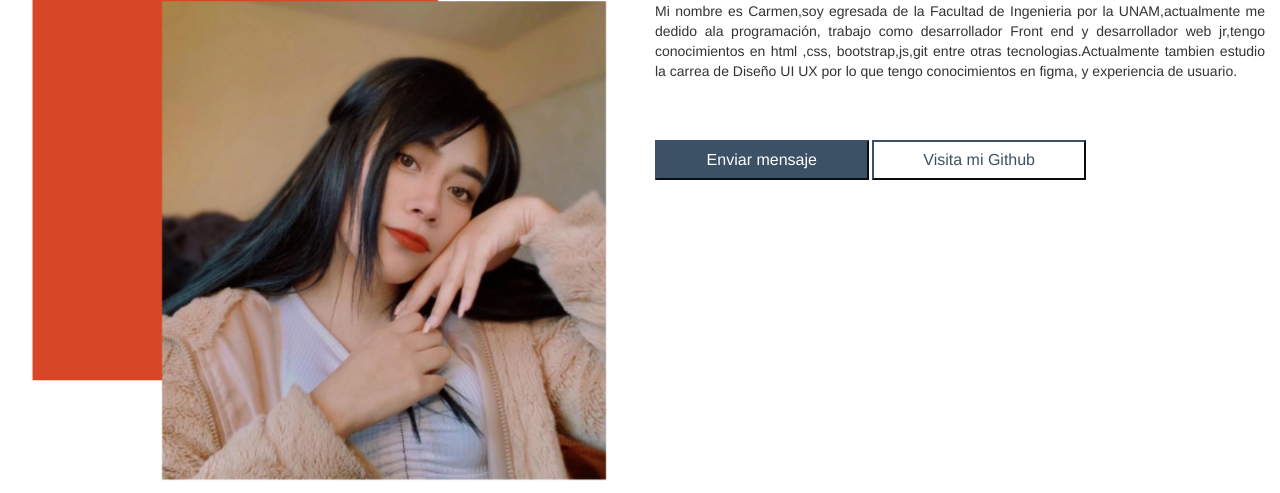
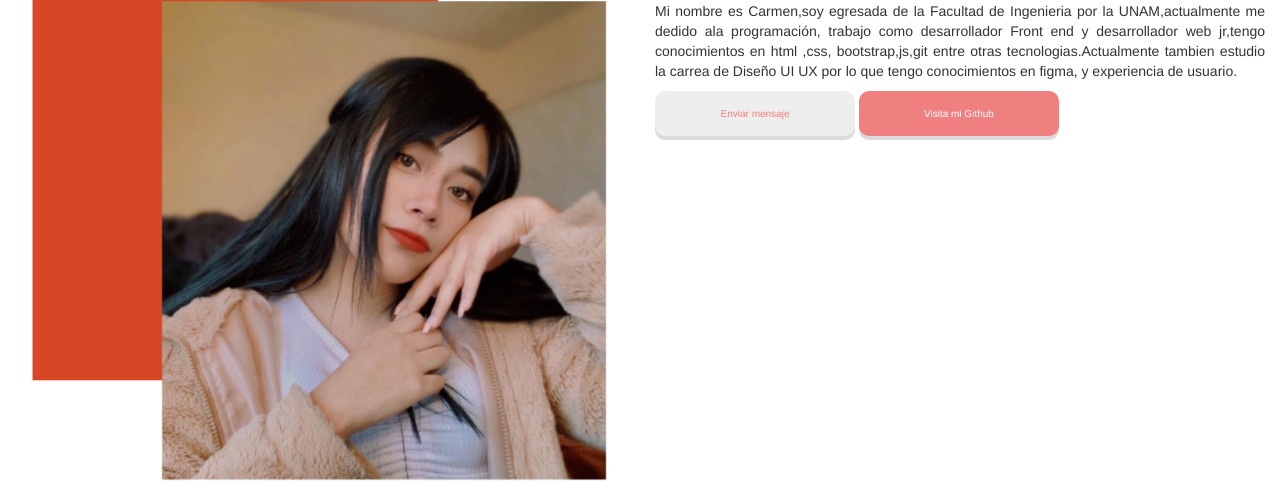
Before and after one commit to Hellocarmenn/miportafolio, a website: page index.html in a window 1280 px wide. Shown: the part 307-800 px from the top of the page. Drawn offline with nearby package versions, Linux system fonts and the light colour scheme.

Commit message:
Arreglando botones2

```diff
--- a/index.html
+++ b/index.html
@@ -90,8 +90,9 @@
                 bootstrap,js,git entre otras tecnologias.Actualmente tambien estudio la carrea de Diseño UI UX por lo
                 que tengo conocimientos
                 en figma, y experiencia de usuario. </p>
-            <button><a href="mailto:carmenmtzunam97@gmail.com">Enviar mensaje</a></button>
-            <button class="button2"><a href="https://github.com/Hellocarmenn"></a>Visita mi Github</button>
+
+            <a href="mailto:carmenmtzunam97@gmail.com"><button>Enviar mensaje</button></a>
+           <a href="https://github.com/Hellocarmenn"><button class="button2">Visita mi Github</button></a>
     </section>
     <section class="col-sm-12">
         <div class="skills col-sm-6">
--- a/scss/page/_index.scss
+++ b/scss/page/_index.scss
@@ -49,7 +49,7 @@ section {
                 }
 
                 75% {
-                    color:orangered;
+                    color: orangered;
                 }
 
                 100% {
@@ -140,50 +140,71 @@ section {
         }
 
         button {
-            background-color: $blue;
-            font-size: 16px;
-            text-align: center;
-            width: 35%;
-            height: 40px;
-            border-color: $blue;
-            margin-top: 8%;
+            background-color: #eee;
+            border: none;
+            padding: 1rem;
+            font-size: 1rem;
+            width: 20em;
+            border-radius: 1rem;
+            color: lightcoral;
+            box-shadow: 0 0.4rem #dfd9d9;
+            height: 45px;
+            font-size: 10px;
+            cursor: pointer;
 
-            a {
-                color: $white;
-
-            }
-        }
-        button:hover{
-            background-color:white;
-            border-color:coral;
-            a{
-                color: coral;
+            :disabled {
+                cursor: auto;
+                color: grey;
             }
         }
 
-        .button2 {
-            background-color: $white;
-            border-color: $blue;
-            text-align: center;
-            text-decoration: none;
-            outline: none;
-            color: $blue;
-
+        button:active {
+            color: white;
+            box-shadow: 0 0.2rem #dfd9d9;
+            transform: translateY(0.2rem);
         }
 
-        .button2:hover{
-            background-color:coral;
-            border-color:coral;
+        button:hover:not(:disabled) {
+            background: lightcoral;
             color: white;
+            text-shadow: 0 0.1rem #bcb4b4;
+        }
 
 
+        .button2 {
+            background-color:  lightcoral;
+            border: none;
+            padding: 1rem;
+            font-size: 1rem;
+            width: 20em;
+            border-radius: 1rem;
+            color:$white;
+            box-shadow: 0 0.4rem #dfd9d9;
+            height: 45px;
+            font-size: 10px;
+            cursor: pointer;
+
+            :disabled {
+                cursor: auto;
+                color: grey;
+            }
+        }
+
+        .button2:active {
+            color: white;
+            box-shadow: 0 0.2rem #dfd9d9;
+            transform: translateY(0.2rem);
+        }
+
+        .button2:hover:not(:disabled) {
+            background-color: #eee;
+            color: lightcoral;
+            text-shadow: 0 0.1rem #bcb4b4;
         }
     }
 }
 
-
-
-
+section {
     .skills {
 
         @keyframes progress {
@@ -367,10 +388,12 @@ section {
     }
 
 
-.dev {
-    img {
+    .dev {
+        img {
 
-        width: 100%;
-        margin-top: 10%;
+            width: 100%;
+            margin-top: 10%;
+        }
     }
+
 }
```
Also changed, not shown: css/estilos.css, 1 other file.
